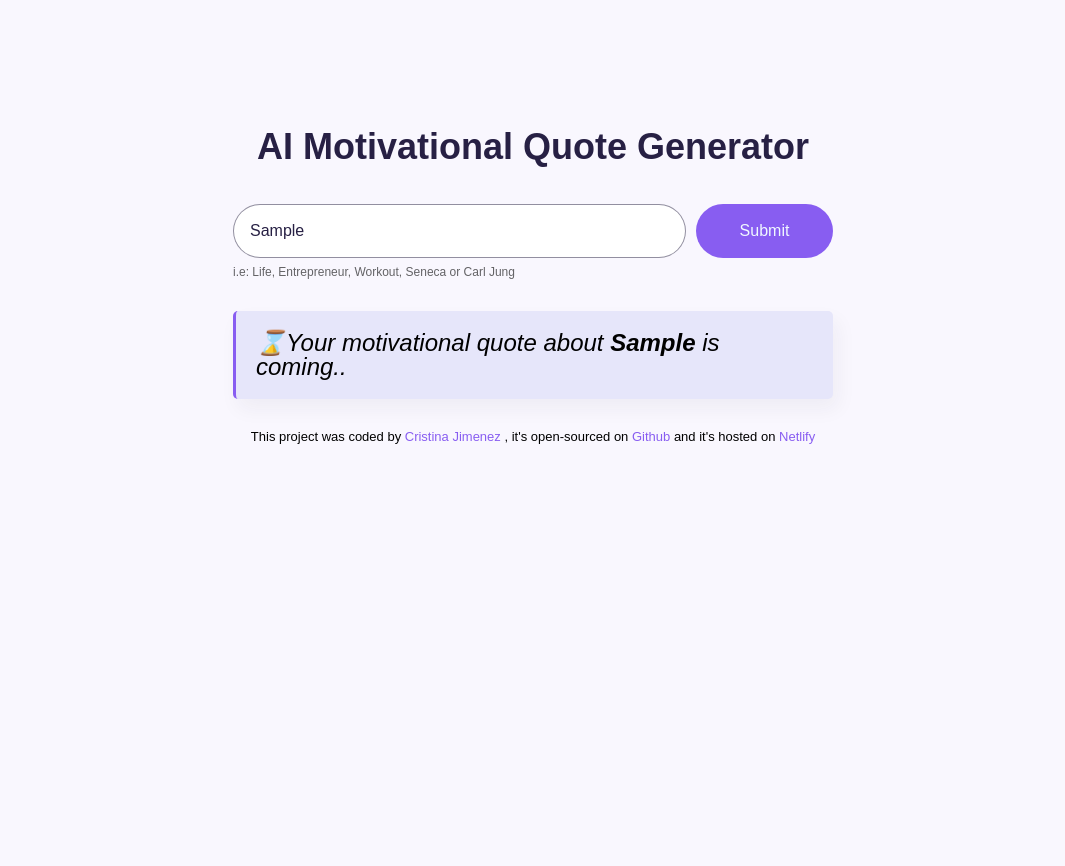
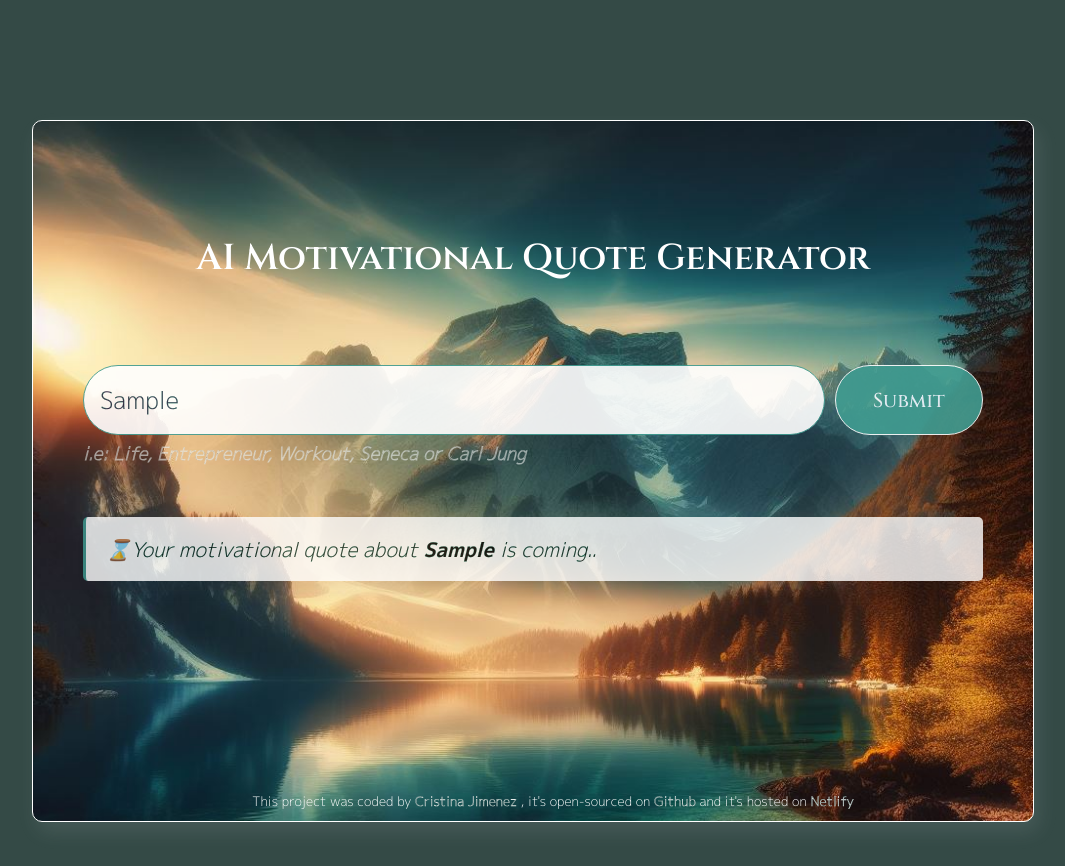
Before and after one commit to FreeSoulCris/AI-motivationalQuotes-project, a plain HTML site: page index.html in a window 1280 px wide. Both pictures are taken after typing "Sample" into the empty fields and a click on the input "Submit". Shown: the whole page, without its empty margins (107-1172 px from the left). Before the commit the page ends 800 px from the top, so only its background shows below. Drawn offline with nearby package versions, Linux system fonts and the light colour scheme; no server answers.

Commit message:
general design improved

```diff
--- a/index.html
+++ b/index.html
@@ -5,6 +5,9 @@
     <meta name="viewport" content="width=device-width, initial-scale=1.0" />
     <title>AI Motivational Quotes Generator</title>
     <link rel="stylesheet" href="/src/style.css" />
+    <style>
+      @import url("https://fonts.googleapis.com/css2?family=Abril+Fatface&family=Cinzel:wght@500;600&family=Instrument+Serif:ital@0;1&family=M+PLUS+1p:wght@300;700&family=Poppins:ital,wght@0,100;0,200;0,300;0,400;0,500;0,600;0,700;1,100;1,200;1,300;1,400;1,500;1,600;1,700&family=Rajdhani&display=swap");
+    </style>
     <script src="https://unpkg.com/typewriter-effect@latest/dist/core.js"></script>
     <script src="https://cdn.jsdelivr.net/npm/axios/dist/axios.min.js"></script>
   </head>
--- a/src/style.css
+++ b/src/style.css
@@ -1,15 +1,29 @@
 body {
-  background-color: #f9f7fe;
-  font-family: Arial, Helvetica, sans-serif;
+  background-color: #344a46;
+  font-family: "M PLUS 1p", sans-serif;
 }
 
 a {
-  color: #885df1;
+  color: #0c3b35;
+  -webkit-text-stroke: 0.4px rgb(232, 237, 235);
   text-decoration: none;
+}
+
+a:hover {
+  color: white;
 }
 .container {
   margin: 120px auto;
-  max-width: 600px;
+  max-width: 900px;
+  min-height: 600px;
+  background-image: url(/src/images/lake-mountain.jpeg);
+  background-repeat: no-repeat;
+  background-size: cover;
+  border-radius: 10px;
+  padding: 50px;
+  border: white solid 1px;
+  box-shadow: 5px 10px 20px rgba(239, 238, 242, 0.1);
+  position: relative;
 }
 
 header {
@@ -20,16 +34,19 @@ h1 {
   font-weight: 800;
   font-size: 36px;
   line-height: 1.5;
-  color: #272044;
+  color: white;
   text-align: center;
+  font-family: "Cinzel", serif;
+  margin-bottom: 80px;
+  margin-top: 60px;
 }
 
 form-container {
-  background-color: lavender;
-  margin-bottom: 30px;
-  padding: 30px;
+  background-color: antiquewhite;
+  margin-bottom: 80px;
+  padding: 60px;
   border-radius: 5px;
-  box-shadow: 5px 10px 20px rgba(39, 32, 68, 0.05);
+  box-shadow: 5px 10px 20px rgba(234, 233, 241, 0.153);
 }
 form {
   display: flex;
@@ -37,41 +54,58 @@ form {
 
 .hint {
   line-height: 1.5;
-  font-size: 12px;
+  font-size: 18px;
   margin-top: 5px;
   opacity: 0.6;
+  font-style: italic;
+  color: rgb(0, 4, 4);
+  font-family: "M PLUS 1p", sans-serif;
+  -webkit-text-stroke: 0.8px rgb(232, 237, 235);
 }
 .prompt {
   padding: 16px;
   border: 1px solid rgba(39, 33, 66, 0.5);
   width: 80%;
-  font-size: 16px;
+  font-size: 24px;
   border-radius: 50px;
   line-height: 20px;
   color: #272044;
+  opacity: 0.9;
+  border: #409c91 solid 1px;
+  -webkit-text-stroke: 0.2px rgb(15, 133, 101);
+  font-family: "M PLUS 1p", sans-serif;
 }
 
 .form-btn {
   margin-left: 10px;
-  background-color: rgb(136, 93, 241);
+  background-color: #409c91;
   color: aliceblue;
   border: none;
   border-radius: 50px;
+  border: white solid 1px;
   padding: 14px 24px;
   width: 150px;
-  font-size: 16px;
+  font-size: 20px;
+  font-family: "Cinzel", serif;
+  opacity: 0.9;
 }
 
+.form-btn:hover {
+  background-color: #344a46;
+  cursor: pointer;
+}
 .motivational-quote {
-  font-size: 24px;
+  font-size: 20px;
   font-style: italic;
-  background-color: lavender;
+  background-color: white;
   padding: 20px;
   line-height: 24px;
   border-radius: 5px;
   box-shadow: 5px 10px 20px rgba(39, 32, 68, 0.05);
-  border-left: 3px solid rgb(136, 93, 241);
-  margin-top: 30px;
+  border-left: 3px solid #409c91;
+  margin-top: 50px;
+  opacity: 0.8;
+  -webkit-text-stroke: 0.2px rgb(15, 133, 101);
 }
 
 .hidden {
@@ -97,5 +131,10 @@ form {
 footer {
   text-align: center;
   font-size: 13px;
-  margin-top: 30px;
+  color: white;
+  font-family: "M PLUS 1p", sans-serif;
+  position: absolute;
+  bottom: 10px;
+  width: 100%;
+  margin-left: -30px;
 }
```
Also changed, not shown: src/images/abstract-people.jpeg (added), src/images/image1.jpeg (added), src/images/island-lake.jpeg (added), src/images/lake-mountain.jpeg (added), src/images/stones-beach.jpeg (added), src/images/sunset.jpeg (added), src/images/woman-thinking.jpeg (added).
